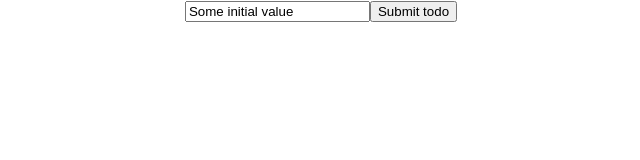
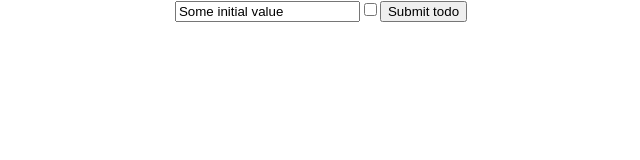
Before and after one commit to FriedrichtenHagen/react-task-app, a React (Create React App) app: page / in a window 1280 px wide. Shown: the top 160 px of the page, without its empty margins (319-959 px from the left). Built offline with nearby package versions, Linux system fonts and the light colour scheme.

Commit message:
Add randomly generated keys to all task objects

```diff
--- a/src/App.js
+++ b/src/App.js
@@ -1,12 +1,25 @@
-import logo from './logo.svg';
 import './App.css';
 import { Overview } from './Overview.js'
+import { useState } from 'react';
 
 function App() {
+  const [taskList, setTaskList] = useState([{task: "go shopping", id: 123}, {task: "go gym", id: 4555}]);
+
+  //const tasks = taskList.map(task => <li key={task}>{task}</li>)
+
+
   return (
     <div className="App">
-      <Overview/>
+      <Overview taskList={taskList} setTaskList={setTaskList}/>
+
+
+
+      {/* <ul>
+        {tasks}
+      </ul> */}
     </div>
+
+
   );
 }
 
--- a/src/Overview.js
+++ b/src/Overview.js
@@ -1,12 +1,27 @@
-export function Overview(){
+export function Overview({taskList, setTaskList}){
+    // create a serial number to be used as a key in the list items
+    let todoId = 0
 
     function handleFormSubmit(e){
+        // prevent the form from sending http request
         e.preventDefault()
+        // get data from form
         const form = e.target
         const formData = new FormData(form)
-        console.log(formData)
         const formJson = Object.fromEntries(formData.entries());
-        console.log(formJson.todo);
+        //console.log(formJson)
+
+
+
+        let newTodoObject = {
+            task: formJson.todo,
+            id: crypto.randomUUID(),
+        }
+
+        // save the todo into state
+        setTaskList([...taskList, newTodoObject])
+
+        console.log(taskList)
     }
 
 
@@ -14,9 +29,9 @@ export function Overview(){
         <div>
             <form onSubmit={handleFormSubmit} >
                 <input defaultValue="Some initial value" name="todo"/>
+                <input type="checkbox" name="checkbox"></input>
                 <button type="submit">Submit todo</button>
             </form>
-
         </div>
     )
 }
```
